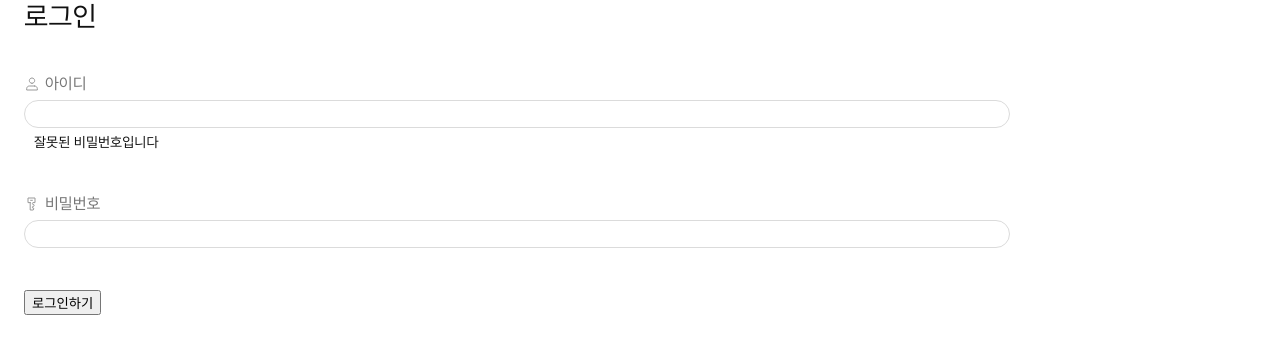
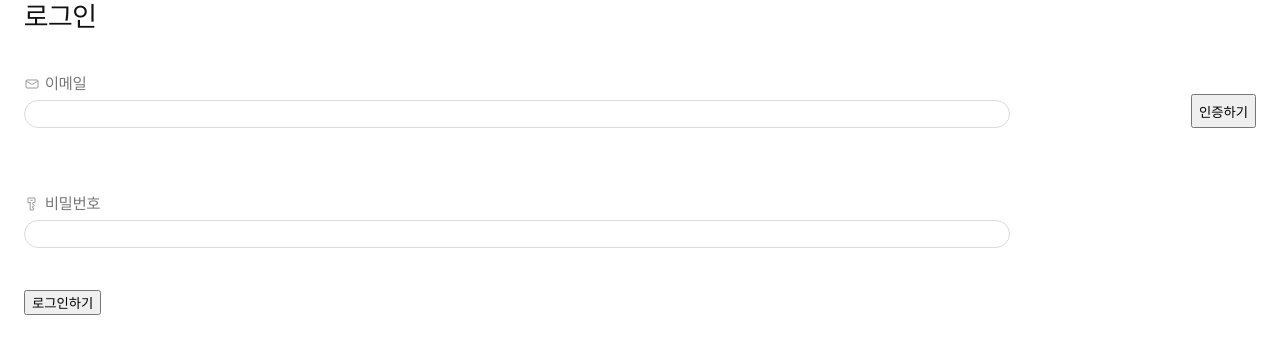
Before and after one commit to NovemberTwTwo/todo-list, a React (Create React App) app: page / in a window 1280 px wide. Shown: the top 354 px of the page. Built offline with nearby package versions, Linux system fonts and the light colour scheme.

Commit message:
test : Testing useReducer in login logic

```diff
--- a/src/App.tsx
+++ b/src/App.tsx
@@ -2,7 +2,7 @@ import './App.css';
 import Grid from './components/UI/Grid';
 import { ThemeProvider } from 'styled-components';
 import { lightTheme } from './styles/themes/light-theme';
-import LoginForm from './components/Auth/Login/LoginForm';
+import LoginForm from './components/Auth/LoginForm';
 
 function App() {
   return (
--- /dev/null
+++ b/src/components/Auth/EmailInput.tsx
@@ -0,0 +1,57 @@
+import { useEffect, useState } from 'react';
+import { Box, FlexBox } from '../UI/Boxes';
+import Button from '../UI/Button';
+import { EmailIcon } from '../UI/Icons';
+import { TextInput } from '../UI/Inputs';
+import Label from '../UI/Label';
+import TextBox from '../UI/TextBox';
+import { AuthInputProps } from './types';
+import {
+  emailCorrectAction,
+  emailErrorAction,
+  emailNullAction,
+} from './reducer/AuthReducer';
+
+const emailRegex: RegExp = /\w+@[a-z]+.[a-z.]+/;
+
+const EmailInput = ({ dispatch, isError, errorMessage }: AuthInputProps) => {
+  const [inputData, setInputData] = useState<string>('');
+
+  useEffect(() => {
+    const timer = setTimeout(() => {
+      if (inputData.length === 0) dispatch(emailNullAction());
+      else if (!emailRegex.test(inputData))
+        dispatch(emailErrorAction('잘못된 이메일 형식입니다.'));
+      else dispatch(emailCorrectAction(inputData));
+    }, 300);
+    return () => clearTimeout(timer);
+  }, [dispatch, inputData]);
+
+  return (
+    <Box $margin='0 0 42px 0'>
+      <Label htmlFor='Email'>
+        <EmailIcon $margin='0 5px 0 0' />
+        이메일
+      </Label>
+      <FlexBox $justifyContents='space-between'>
+        <TextInput
+          type='text'
+          name='Email'
+          $margin='6px 0 0 0'
+          $padding={'0 10px 0 10px'}
+          $width='80%'
+          $warning={isError}
+          value={inputData || ''}
+          onChange={(e) => setInputData(e.target.value)}
+        />
+        <Button>인증하기</Button>
+      </FlexBox>
+
+      <TextBox $fontSize={14} $margin={'4px 10px 0 10px'} $warning={isError}>
+        {errorMessage}
+      </TextBox>
+    </Box>
+  );
+};
+
+export default EmailInput;
--- a/src/components/Auth/IdentityInput.tsx
+++ /dev/null
@@ -1,110 +0,0 @@
-import { useEffect, useState } from 'react';
-import { Box } from '../UI/Boxes';
-import { UserIcon } from '../UI/Icons';
-import { TextInput } from '../UI/Inputs';
-import Label from '../UI/Label';
-import TextBox from '../UI/TextBox';
-
-interface LoginData {
-  userId: string;
-  password: string;
-}
-
-interface DefaultProps {
-  onChange: React.Dispatch<React.SetStateAction<LoginData>>;
-}
-
-interface IdentityInputProps extends DefaultProps {
-  isRegister: boolean;
-}
-
-interface InputValidation {
-  error: boolean;
-  message: string;
-}
-
-const IdentityInput = ({ isRegister, onChange }: IdentityInputProps) => {
-  if (isRegister) {
-    return <RegisterInput onChange={onChange} />;
-  }
-  return <LoginInput />;
-};
-
-const RegisterInput = ({ onChange }: DefaultProps) => {
-  const [userId, setUserId] = useState<string>('');
-  const [validation, setValidation] = useState<InputValidation>({
-    error: false,
-    message: '아이디를 입력해주세요',
-  });
-  const regex: RegExp = /^[a-zA-Z0-9]{4,24}$/;
-
-  useEffect(() => {
-    const timer = setTimeout(() => {
-      !regex.test(userId) &&
-        setValidation({
-          error: true,
-          message: '영문 대소문자 및 숫자로 4-24자의 길이를 가져야 합니다.',
-        });
-    }, 300);
-
-    return () => {
-      clearTimeout(timer);
-    };
-  });
-
-  const userIdChangeHandler = (e: React.ChangeEvent<HTMLInputElement>) => {
-    setUserId(e.target.value);
-    if (!validation.error)
-      setValidation((prev) => ({
-        ...prev,
-        message: userId.length === 0 ? '아이디를 입력해주세요' : '',
-      }));
-  };
-
-  return (
-    <Box $margin='0 0 42px 0'>
-      <Label htmlFor='identity'>
-        <UserIcon $margin='0 5px 0 0' />
-        아이디
-      </Label>
-      <TextInput
-        type='text'
-        name='identity'
-        $margin='6px 0 0 0'
-        $padding={'0 10px 0 10px'}
-        $width='80%'
-        $warning={validation.error}
-        onChange={userIdChangeHandler}
-      />
-      <TextBox
-        $fontSize={14}
-        $margin={'4px 10px 0 10px'}
-        $warning={validation.error}>
-        {validation.message}
-      </TextBox>
-    </Box>
-  );
-};
-
-const LoginInput = () => {
-  return (
-    <Box $margin='0 0 42px 0'>
-      <Label htmlFor='identity'>
-        <UserIcon $margin='0 5px 0 0' />
-        아이디
-      </Label>
-      <TextInput
-        type='text'
-        name='identity'
-        $margin='6px 0 0 0'
-        $padding={'0 10px 0 10px'}
-        $width='80%'
-      />
-      <TextBox $fontSize={14} $margin={'4px 10px 0 10px'}>
-        잘못된 비밀번호입니다
-      </TextBox>
-    </Box>
-  );
-};
-
-export default IdentityInput;
--- a/src/components/Auth/Login/LoginForm.tsx
+++ b/src/components/Auth/LoginForm.tsx
@@ -1,22 +1,15 @@
-import Card from '../../UI/Card';
-import TextBox from '../../UI/TextBox';
-import { TextInput } from '../../UI/Inputs';
-import Label from '../../UI/Label';
-import { Box } from '../../UI/Boxes';
-import { KeyIcon, UserIcon } from '../../UI/Icons';
-import IdentityInput from './../IdentityInput';
-import { useState } from 'react';
-
-interface LoginData {
-  userId: string;
-  password: string;
-}
+import Card from '../UI/Card';
+import TextBox from '../UI/TextBox';
+import { TextInput } from '../UI/Inputs';
+import Label from '../UI/Label';
+import { Box } from '../UI/Boxes';
+import { KeyIcon } from '../UI/Icons';
+import EmailInput from './EmailInput';
+import { authInitialState, authReducer } from './reducer/AuthReducer';
+import { useReducer } from 'react';
 
 const LoginForm = () => {
-  const [loginData, setLoginData] = useState<LoginData>({
-    userId: '',
-    password: '',
-  });
+  const [loginData, dispatch] = useReducer(authReducer, authInitialState);
 
   return (
     <Card $start={1} $end={7}>
@@ -24,7 +17,13 @@ const LoginForm = () => {
         로그인
       </TextBox>
       <form action=''>
-        <IdentityInput isRegister={false} onChange={setLoginData} />
+        <EmailInput
+          dispatch={dispatch}
+          isError={
+            !loginData.email.isValid && loginData.email.message.length !== 0
+          }
+          errorMessage={loginData.email.message}
+        />
         <Box $margin='0 0 42px 0'>
           <Label htmlFor=''>
             <KeyIcon $margin='0 5px 0 0' />
--- /dev/null
+++ b/src/components/Auth/reducer/AuthReducer.ts
@@ -0,0 +1,123 @@
+import { AuthData } from '../types';
+
+const EMAIL_NULL: string = 'EMAIL_NULL';
+const EMAIL_ERROR: string = 'EMAIL_ERROR';
+const EMAIL_CORRECT: string = 'EMAIL_CORRECT';
+const PASSWORD_NULL: string = 'PASSWORD_NULL';
+const PASSWORD_ERROR: string = 'PASSWORD_ERROR';
+const PASSWORD_CORRECT: string = 'PASSWORD_CORRECT';
+
+interface ActionType {
+  type: string;
+  payload: string;
+}
+
+const authInitialState: AuthData = {
+  email: {
+    data: '',
+    isValid: false,
+    message: '',
+  },
+  password: {
+    data: '',
+    isValid: false,
+    message: '',
+  },
+};
+
+const authReducer = (state: AuthData, action: ActionType): AuthData => {
+  switch (action.type) {
+    case EMAIL_NULL:
+      return {
+        ...state,
+        email: {
+          data: '',
+          isValid: false,
+          message: action.payload,
+        },
+      };
+    case EMAIL_ERROR:
+      return {
+        ...state,
+        email: {
+          data: '',
+          isValid: false,
+          message: action.payload,
+        },
+      };
+    case EMAIL_CORRECT:
+      return {
+        ...state,
+        email: {
+          data: action.payload,
+          isValid: true,
+          message: '',
+        },
+      };
+    case PASSWORD_NULL:
+      return {
+        ...state,
+        password: {
+          data: '',
+          isValid: false,
+          message: '',
+        },
+      };
+    case PASSWORD_ERROR:
+      return {
+        ...state,
+        password: {
+          data: '',
+          isValid: false,
+          message: action.payload,
+        },
+      };
+    case PASSWORD_CORRECT:
+      return {
+        ...state,
+        password: {
+          data: action.payload,
+          isValid: true,
+          message: '',
+        },
+      };
+    default:
+      throw new Error();
+  }
+};
+
+const emailNullAction = (): ActionType => {
+  return { type: EMAIL_NULL, payload: '' };
+};
+
+const emailErrorAction = (errorMessage: string): ActionType => {
+  return { type: EMAIL_ERROR, payload: errorMessage };
+};
+
+const emailCorrectAction = (inputValue: string): ActionType => {
+  return { type: EMAIL_CORRECT, payload: inputValue };
+};
+
+const passwordNullAction = (): ActionType => {
+  return { type: PASSWORD_NULL, payload: '' };
+};
+
+const passwordErrorAction = (errorMessage: string): ActionType => {
+  return { type: PASSWORD_ERROR, payload: errorMessage };
+};
+
+const passwordCorrectAction = (inputValue: string): ActionType => {
+  return { type: PASSWORD_CORRECT, payload: inputValue };
+};
+
+export {
+  authInitialState,
+  authReducer,
+  emailNullAction,
+  emailErrorAction,
+  emailCorrectAction,
+  passwordNullAction,
+  passwordErrorAction,
+  passwordCorrectAction,
+};
+export type { ActionType };
--- /dev/null
+++ b/src/components/Auth/types.ts
@@ -0,0 +1,20 @@
+import { ActionType } from './reducer/AuthReducer';
+
+interface AuthData {
+  email: AuthInputData;
+  password: AuthInputData;
+}
+
+interface AuthInputData {
+  data: string;
+  isValid: boolean;
+  message: string;
+}
+
+interface AuthInputProps {
+  dispatch: React.Dispatch<ActionType>;
+  isError: boolean;
+  errorMessage: string;
+}
+
+export type { AuthData, AuthInputData, AuthInputProps };
--- a/src/components/UI/Inputs.ts
+++ b/src/components/UI/Inputs.ts
@@ -20,8 +20,8 @@ const TextInput = styled.input<TextInputProps>`
   ${({ $warning }) =>
     $warning &&
     css`
-      outline-color: ${(props) => props.theme.colors.warning};
-      border-color: ${(props) => props.theme.colors.warning};
+      outline-color: ${(props) => props.theme.colors.warning} !important;
+      border-color: ${(props) => props.theme.colors.warning} !important;
     `}
 
   &:focus {
```
